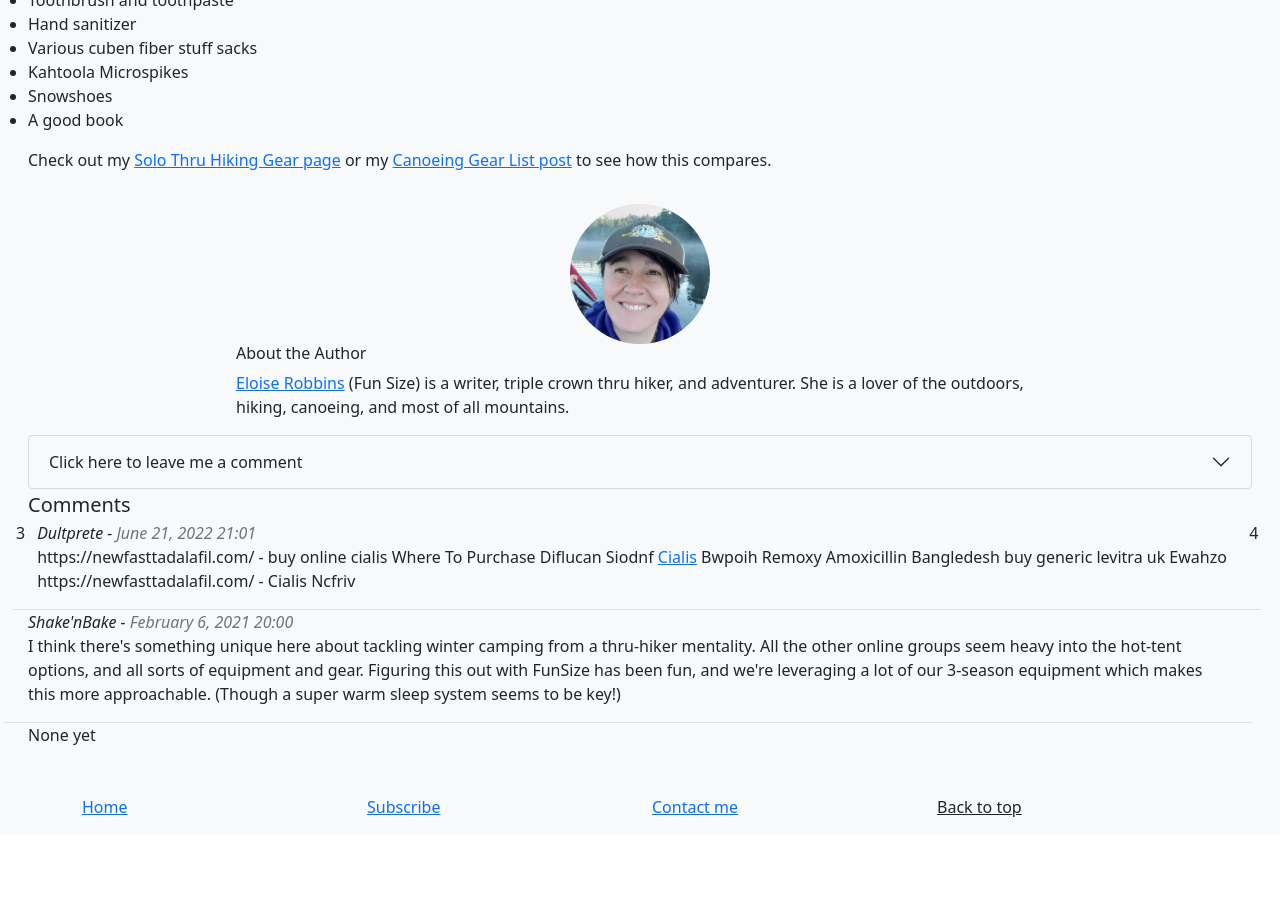
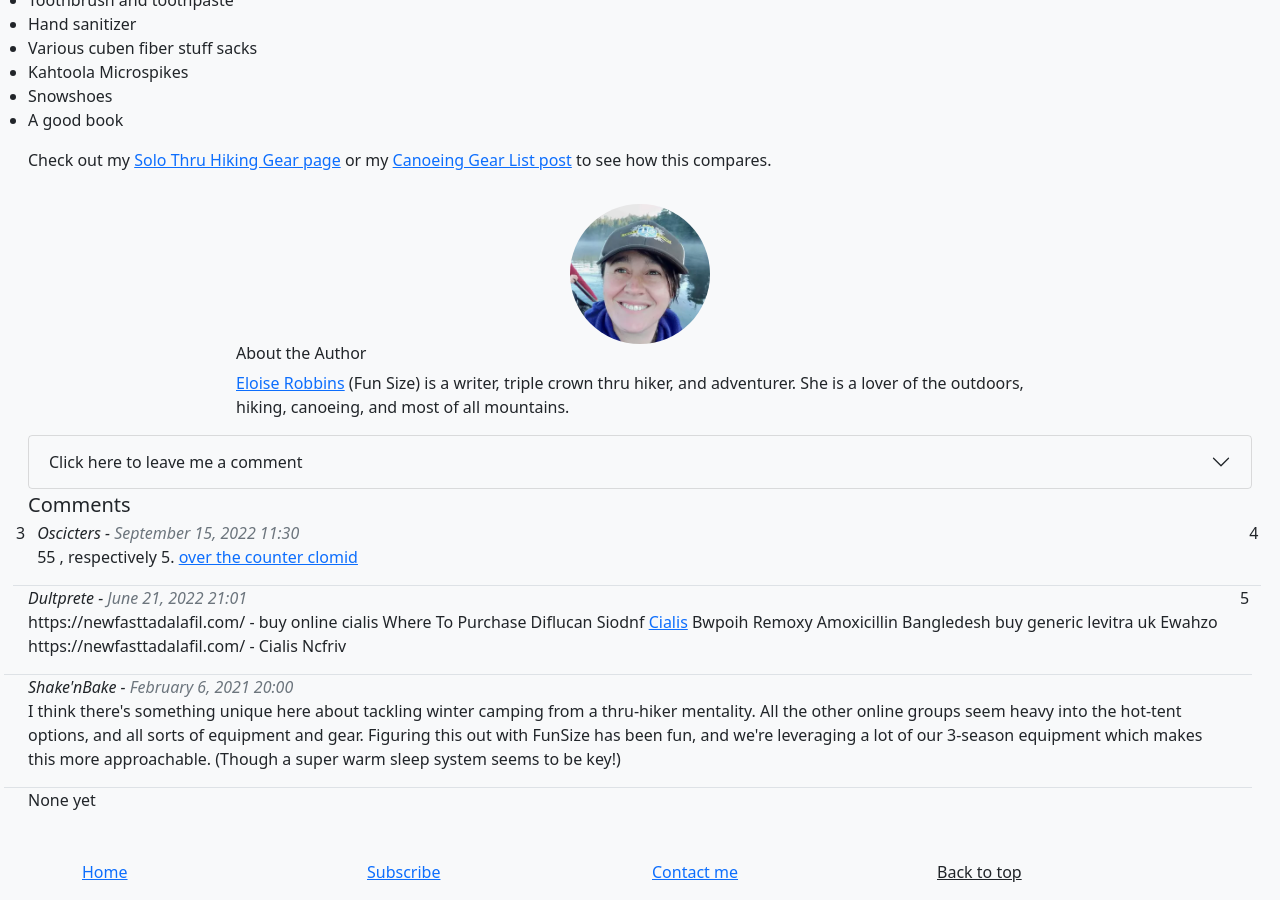
Before and after one commit to number5alive/funsizehikes, a Jekyll site: the page built from blog/_posts/2021-02-02-WinterAdventureGear.md, in a window 1280 px wide and 900 px high, scrolled down 1167 px. Built offline with Jekyll 4.4.1, drawn with Linux system fonts in a browser that asks for light colours; before the commit the page ends 2002 px from its top, so only the background shows below that.

Commit message:
New comment for blogWinterAdventureGear from Oscicters

```diff
--- a/_data/comments/blogWinterAdventureGear.yml
+++ b/_data/comments/blogWinterAdventureGear.yml
@@ -1,3 +1,6 @@
+- comment: 55 , respectively 5. <a href=http://clomida.com/>over the counter clomid</a>
+  datetime: 2022/09/15 11:30:03
+  name: Oscicters
 - comment: https://newfasttadalafil.com/ - buy online cialis Where To Purchase Diflucan
     Siodnf <a href=https://newfasttadalafil.com/>Cialis</a> Bwpoih Remoxy Amoxicillin
     Bangledesh buy generic levitra uk Ewahzo https://newfasttadalafil.com/ - Cialis
```
